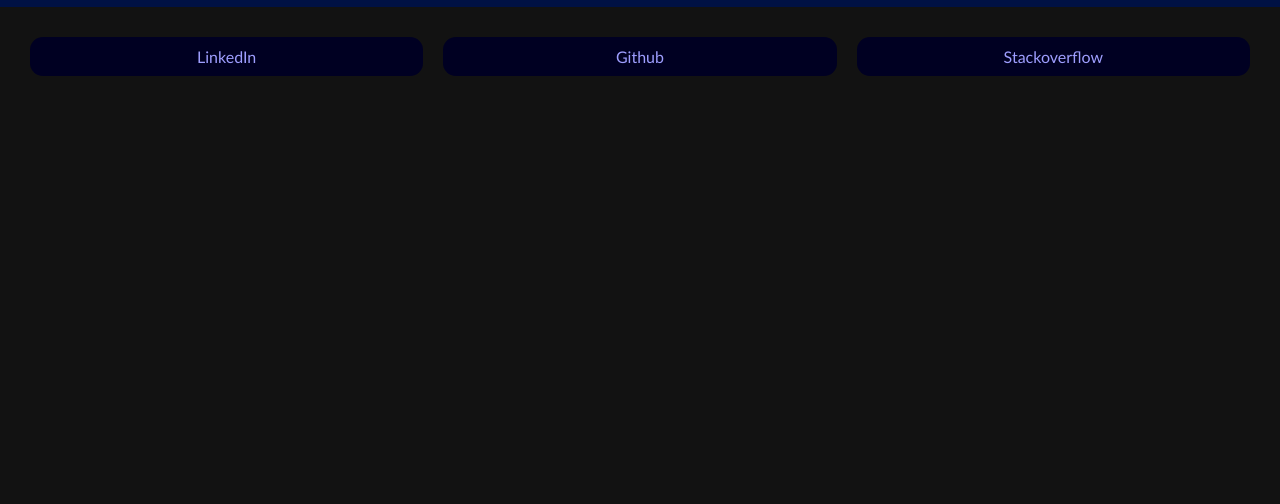
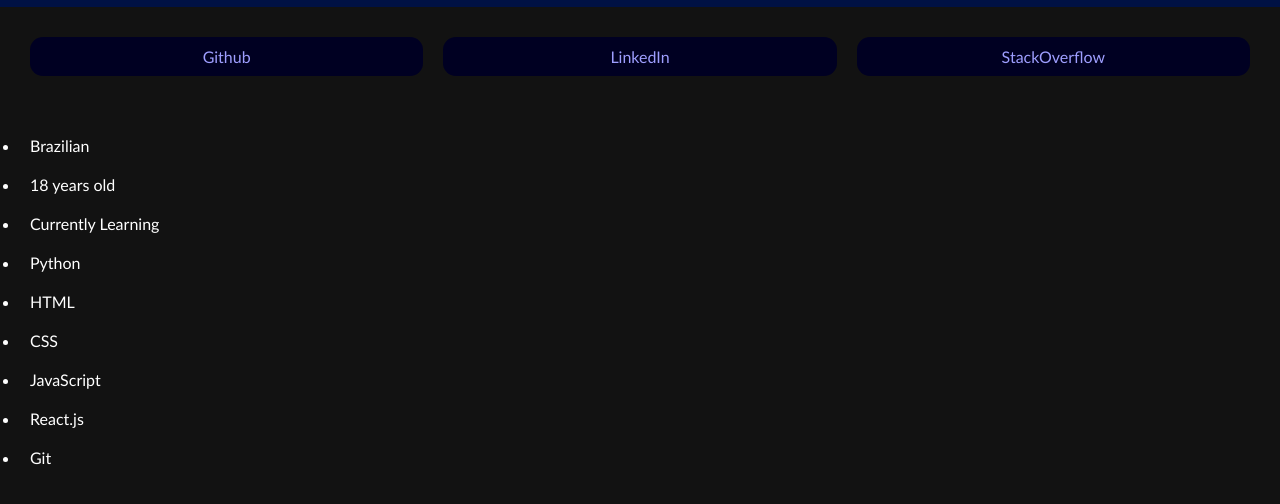
Before and after one commit to Gabriel-Sousa-Amorim/Gabriel-Portifolio, a plain HTML site: page index.html in a window 1280 px wide. Shown: the part 72-576 px from the top of the page. Drawn offline with Linux system fonts and the light colour scheme.

Commit message:
Update index.html

```diff
--- a/index.html
+++ b/index.html
@@ -1,11 +1,10 @@
 <!DOCTYPE html>
 <html lang="en">
-
   <head>
-   <meta charset="UTF-8">
-   <meta http-equiv="X-UA-Compatible" content="IE=edge">
-   <meta name="viewport" content="width=device-width, initial-scale=1.0">
-   <link rel="stylesheet" href="style.css" type="text/css">
+    <meta charset="UTF-8" />
+    <meta http-equiv="X-UA-Compatible" content="IE=edge" />
+    <meta name="viewport" content="width=device-width, initial-scale=1.0" />
+    <link rel="stylesheet" href="style.css" type="text/css" />
     <title>Document</title>
   </head>
 
@@ -13,15 +12,27 @@
     <header>
       <h1>Gabriel Sousa Portifolio</h1>
     </header>
+
     <nav class="nav-1">
       <ul>
+        <li><a href="https://github.com/Gabriel-Sousa-Amorim">Github</a></li>
         <li><a href="https://www.linkedin.com/in/gabriel-sousa-a-rodrigues/">LinkedIn</a></li>
-       <li><a href="https://github.com/Gabriel-Sousa-Amorim">Github</a></li>
-       <li><a href="https://stackoverflow.com/users/21165913">Stackoverflow</a></li>
+        <li><a href="https://stackoverflow.com/users/21165913">StackOverflow</a></li>
       </ul>
     </nav>
 
-   <section></section>
+    <section class="information">
+      <ul>
+        <li class="out-list">Brazilian</li>
+        <li class="out-list">18 years old</li>
+        <li class="out-list">Currently Learning</li>
+        <li class="inner-list" title="Python 3">Python</li>
+        <li class="inner-list" title="Html 5">HTML</li>
+        <li class="inner-list" title="CSS 3">CSS</li>
+        <li class="inner-list" title="ECS 6">JavaScript</li>
+        <li class="inner-list" title="React.js">React.js</li>
+        <li class="inner-list" title="GIT-BASH">Git</li>
+      </ul>
+    </section>
   </body>
-
 </html>
```
Lines whose indentation alone changed are shown as unchanged.
